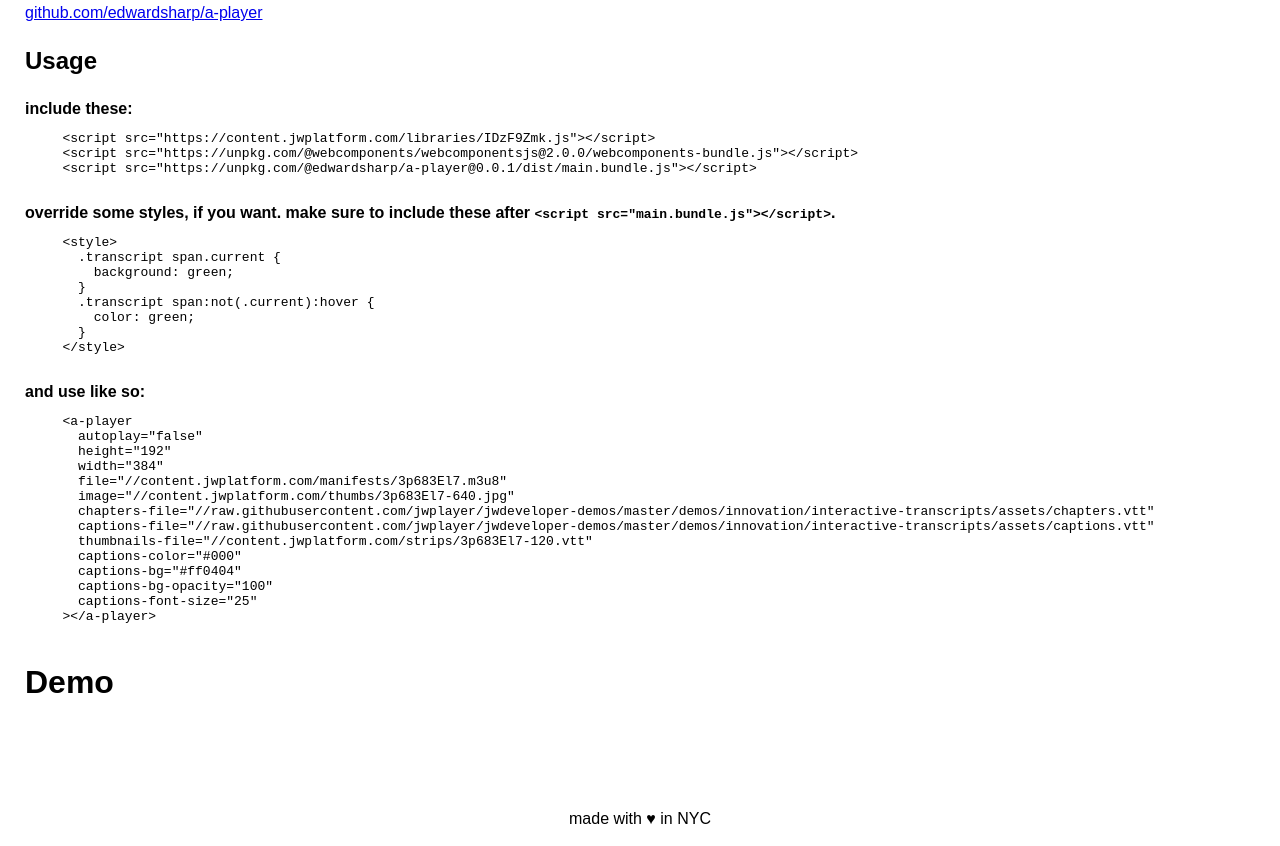
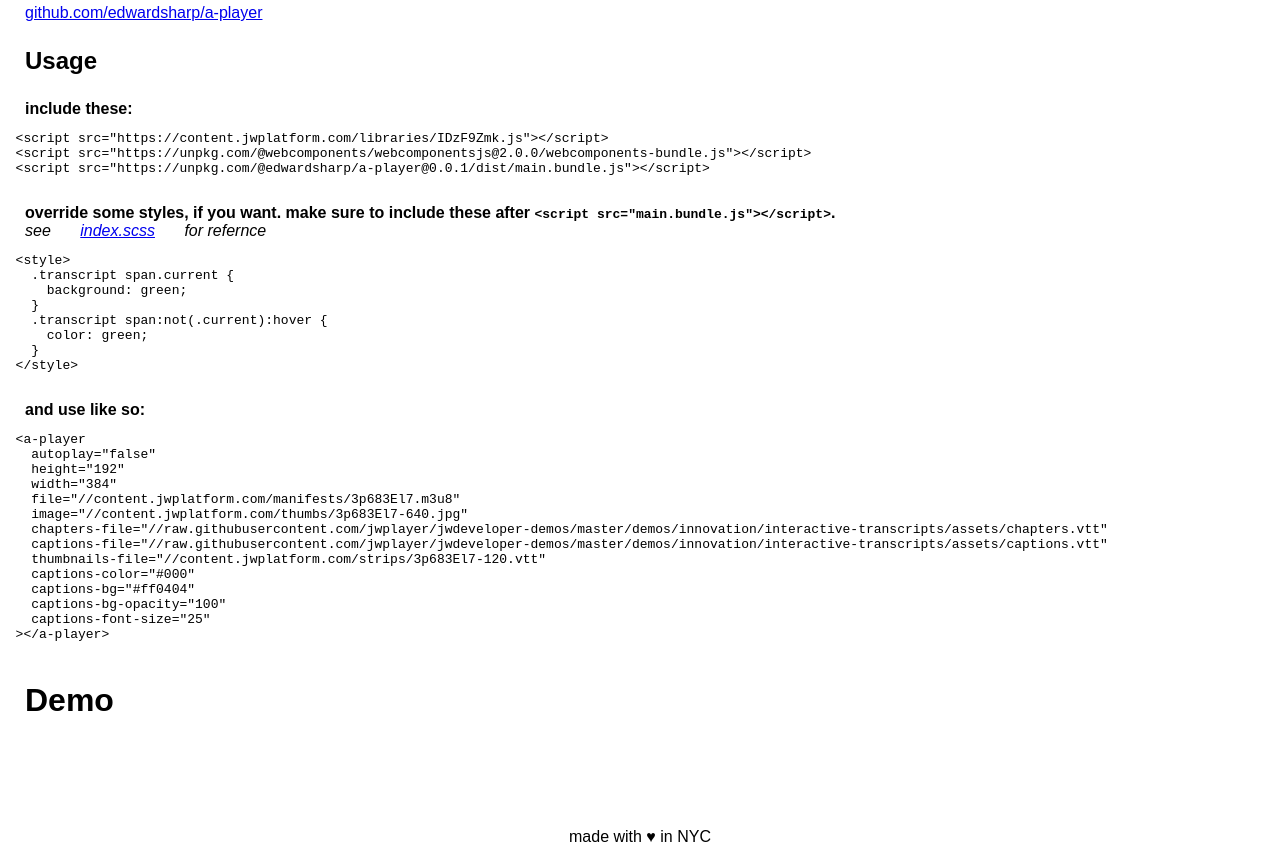
Before and after one commit to edwardsharp/a-player, a plain HTML site: page index.html in a window 1280 px wide. Shown: the part 83-929 px from the top of the page. Drawn offline with Linux system fonts and the light colour scheme.

Commit message:
tidy demo

```diff
--- a/index.html
+++ b/index.html
@@ -13,9 +13,12 @@
     padding: 0;
     font-family: sans-serif;
   }
-
-	h1,h2,b,a {
+  h1,h2,b,i,a {
     margin: 25px;
+  }
+  pre{
+    white-space: pre-wrap;
+    word-break: break-all;
   }
   footer{
     margin-top: 5em;
@@ -36,7 +39,6 @@
       display: block;
     }
   }
-
   /* a-player style overrides */
   .transcript span.current {
     background: green;
@@ -62,6 +64,8 @@
   </pre>
 
   <b>override some styles, if you want. make sure to include these after <code>&lt;script src=&quot;main.bundle.js&quot;&gt;&lt;/script&gt;</code>.</b>
+  <br>
+  <i>see <a href="https://github.com/edwardsharp/a-player/blob/master/src/index.scss" title="github.com/edwardsharp/a-player/blob/master/src/index.scss">index.scss</a> for refernce</i>
 
   <pre>
   &lt;style&gt;
```
Lines whose indentation alone changed are shown as unchanged.
